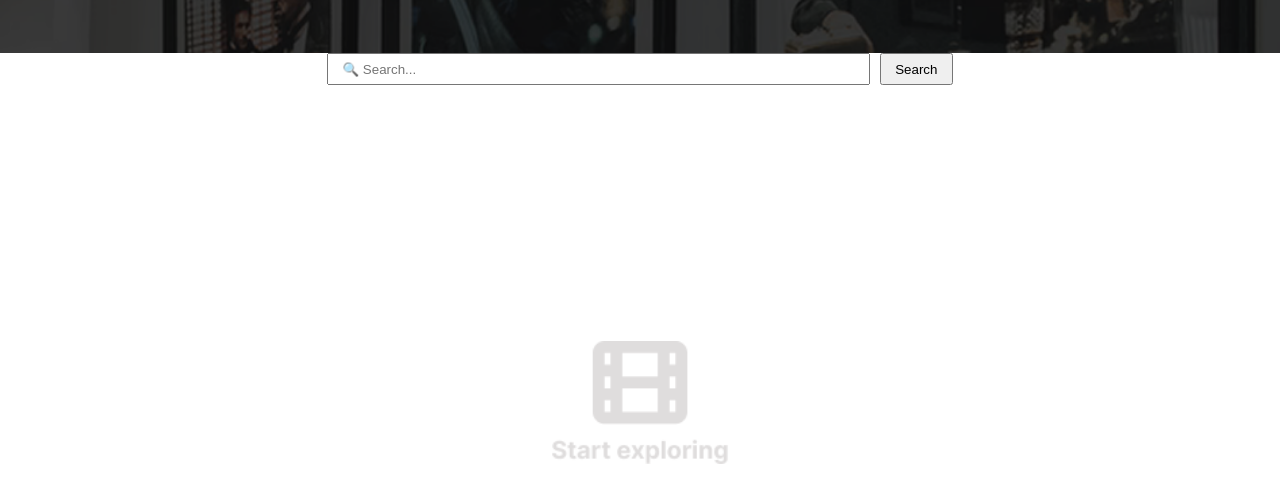
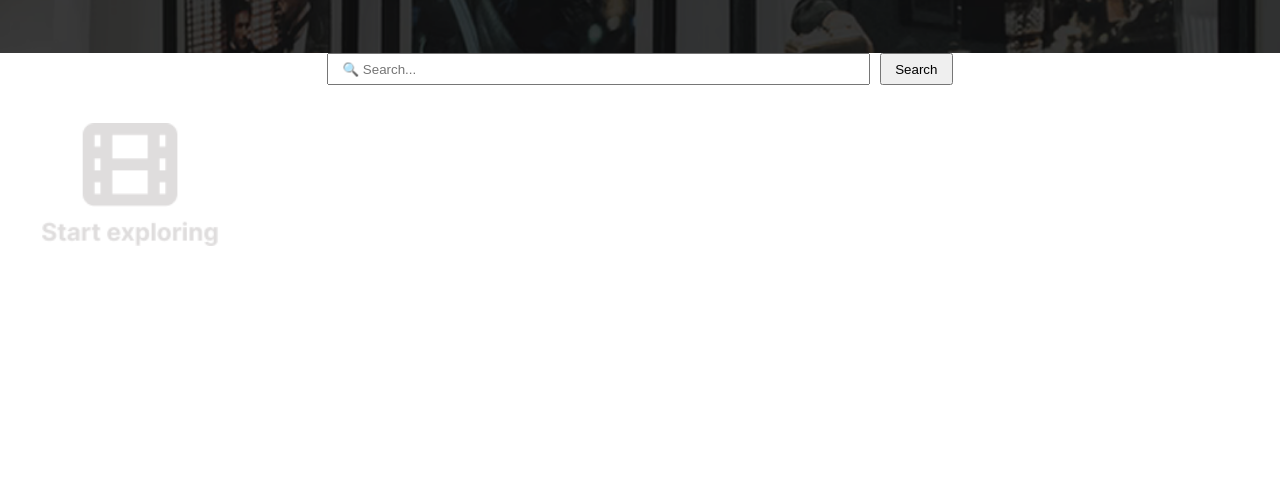
Before and after one commit to acolburn/movie-watchlist, a plain HTML site: page index.html in a window 1280 px wide. Shown: the part 147-650 px from the top of the page. Drawn offline with Linux system fonts and the light colour scheme.

Commit message:
Adjusting movie list display

```diff
--- a/index.js
+++ b/index.js
@@ -33,12 +33,13 @@ function makeMovieList(movies) {
   <div class="movie-info">
     <div class="movie-title-line">
       <div class="line-item"><b>${movie.Title}</b></div>
-      <div class="line-item"><i class="fa-solid fa-circle-plus" name="${movie.Title}"></i> Watchlist</div>
+
     </div>
     <div class="movie-title-line">
       <div class="line-item">${movie.Year}</div>
+      <div class="line-item"><i class="fa-solid fa-circle-plus" name="${movie.Title}"></i> Watchlist</div>
+    </div>
 
-    </div>
   </div>
 </div>`;
   }
--- a/style.css
+++ b/style.css
@@ -2,6 +2,7 @@ body {
   margin: 0;
   box-sizing: border-box;
   font-family: "Inter", sans-serif;
+  height: 100vh; /* Ensure body takes the full height of the viewport */
 }
 
 .header {
@@ -62,6 +63,11 @@ main {
 .movie-list {
   display: flex;
   flex-direction: column;
+  max-height: 74vh;
+  overflow-y: auto; /* Adds a scrollbar if content exceeds max height */
+  position: fixed; /* or 'fixed' */
+  top: 25%; /* Sets the top position to 25% of the viewport height */
+  margin: 30px;
 }
 
 .movie {
```
